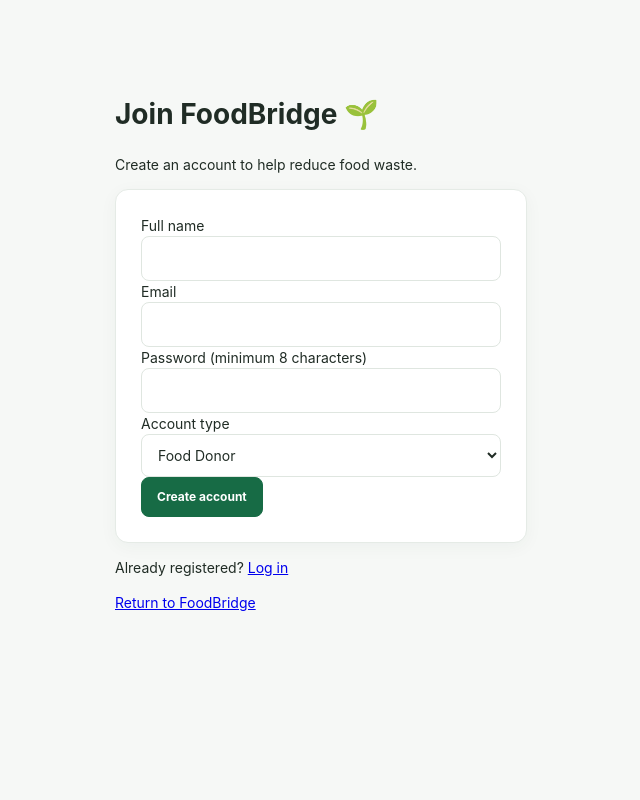
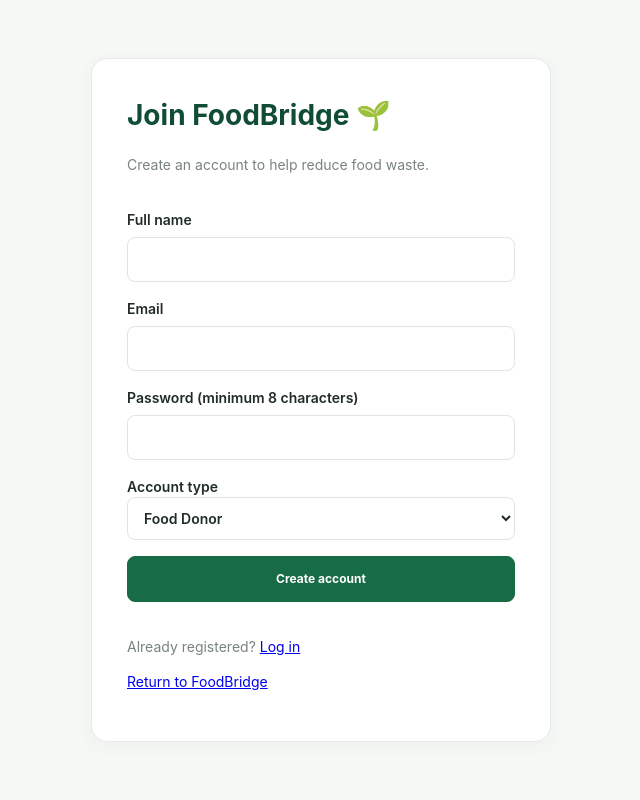
Before and after one commit to omhargunani/FoodBridge, a Flask app: page /register in a window 1280 px wide. Shown: the whole page, without its empty margins (319-959 px from the left). Run offline with Flask 3, Linux system fonts and the light colour scheme.

Commit message:
Refactor CSS styles and variables

```diff
--- a/static/style.css
+++ b/static/style.css
@@ -445,3 +445,54 @@ textarea { resize: vertical; }
   .tip-banner { align-items: flex-start; flex-wrap: wrap; }
   .tip-banner .outline-button { margin-left: 39px; }
 }
+/* Login and Register Page */
+
+body:has(.form-card) {
+    min-height: 100vh;
+    display: flex;
+    align-items: center;
+    justify-content: center;
+    padding: 20px;
+}
+
+body:has(.form-card) main {
+    width: 100%;
+    max-width: 460px !important;
+    margin: 0 auto !important;
+    padding: 35px !important;
+    background: white;
+    border: 1px solid var(--border);
+    border-radius: 16px;
+    box-shadow: var(--shadow);
+}
+
+body:has(.form-card) main h1 {
+    color: var(--green-dark);
+    font-size: 28px;
+    margin-top: 0;
+}
+
+body:has(.form-card) main > p {
+    color: var(--muted);
+}
+
+body:has(.form-card) .form-card {
+    padding: 20px 0;
+    border: none;
+    box-shadow: none;
+}
+
+body:has(.form-card) .form-card label {
+    display: block;
+    font-weight: 600;
+    margin-bottom: 16px;
+}
+
+body:has(.form-card) .form-card input {
+    margin-top: 7px;
+}
+
+body:has(.form-card) .form-card button {
+    width: 100%;
+    padding: 13px;
+}
```
